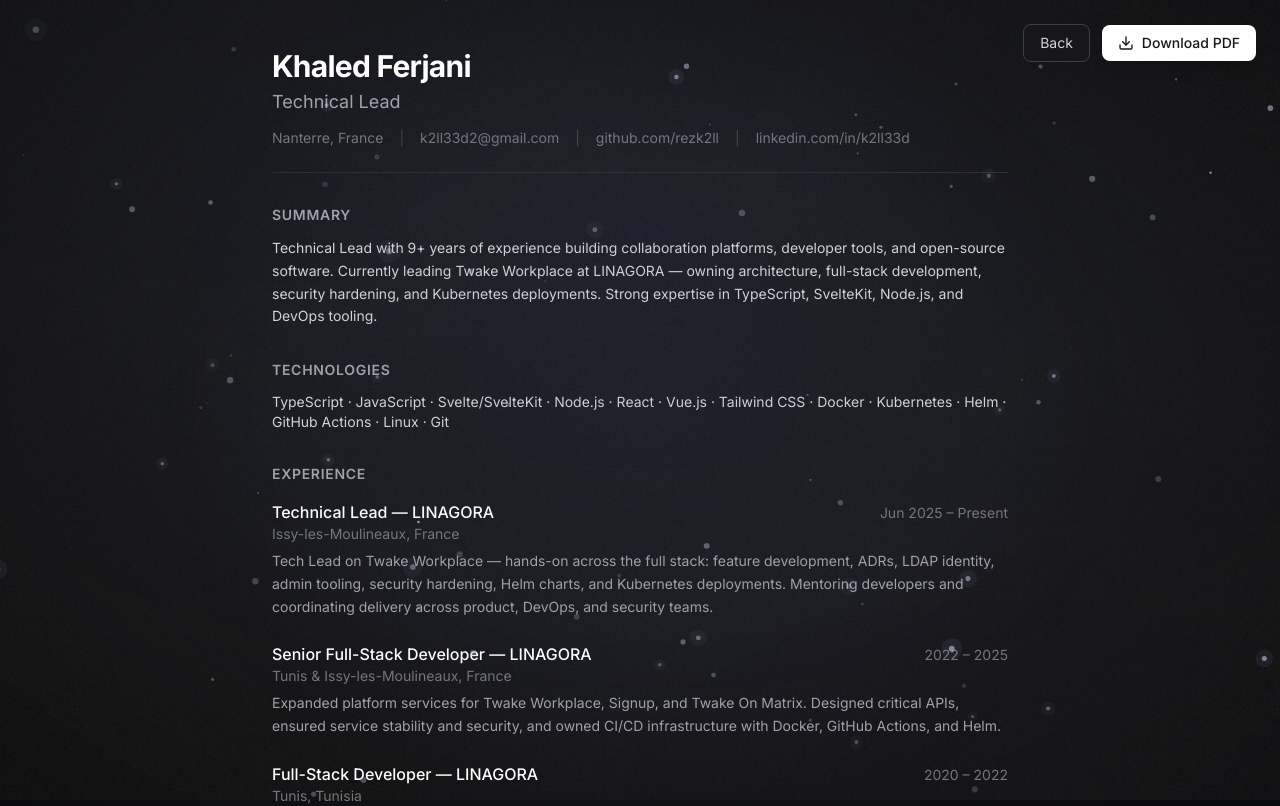
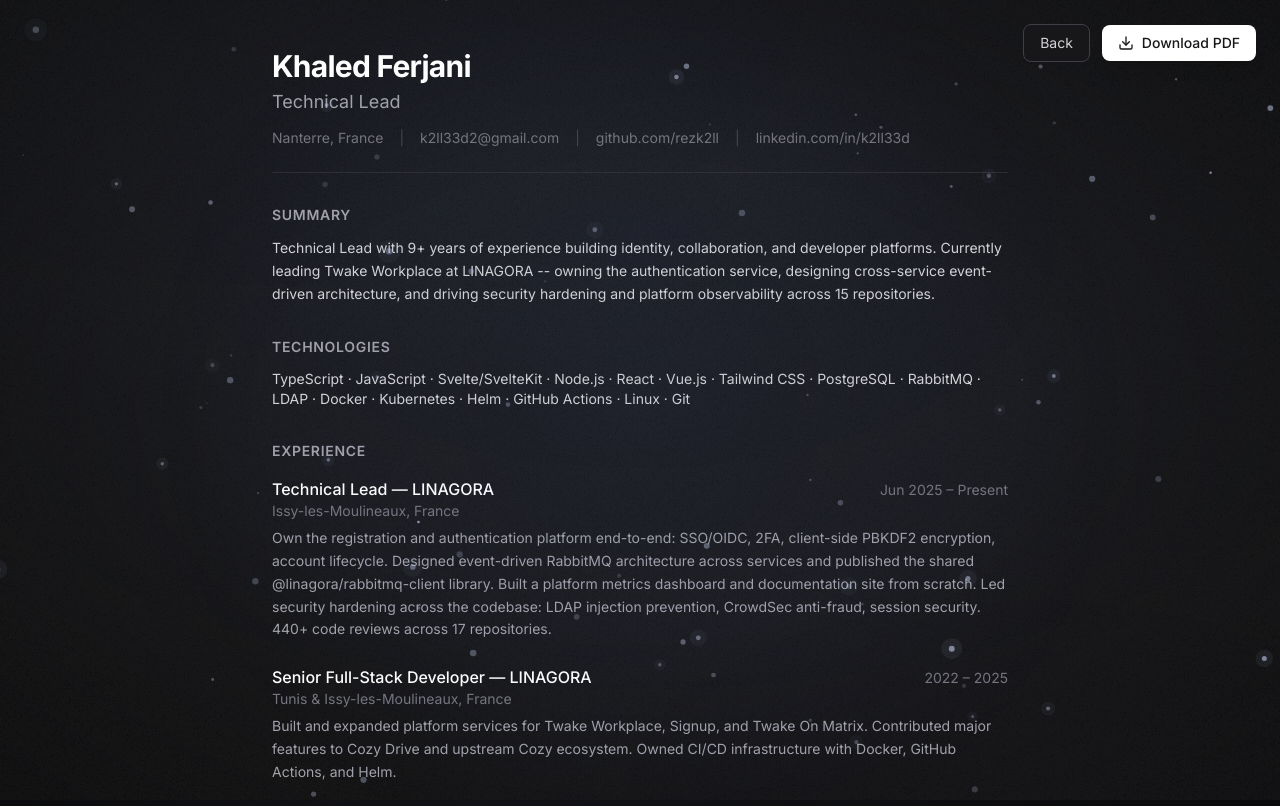
Before and after one commit to rezk2ll/rezk2ll.github.io, a SvelteKit app: page /resume in a window 1280 px wide. Shown: the top 806 px of the page. Built offline with nearby package versions, Linux system fonts and the light colour scheme.

Commit message:
update resume with 2025-2026 accomplishments
Rewrite Tech Lead and Senior role descriptions with concrete
deliverables. Add PostgreSQL, RabbitMQ, and LDAP to tech stack.

```diff
--- a/src/routes/+page.svelte
+++ b/src/routes/+page.svelte
@@ -61,6 +61,8 @@
 		{ name: 'React', slug: 'react', color: '61DAFB' },
 		{ name: 'Vue.js', slug: 'vuedotjs', color: '4FC08D' },
 		{ name: 'Tailwind CSS', slug: 'tailwindcss', color: '06B6D4' },
+		{ name: 'PostgreSQL', slug: 'postgresql', color: '4169E1' },
+		{ name: 'RabbitMQ', slug: 'rabbitmq', color: 'FF6600' },
 		{ name: 'Docker', slug: 'docker', color: '2496ED' },
 		{ name: 'Kubernetes', slug: 'kubernetes', color: '326CE5' },
 		{ name: 'GitHub Actions', slug: 'githubactions', color: '2088FF' },
@@ -104,7 +106,7 @@
 			location: 'Issy-les-Moulineaux, France',
 			period: 'Jun 2025 – Present',
 			description:
-				'Tech Lead on Twake Workplace — hands-on across the full stack: feature development, ADRs, LDAP identity, admin tooling, security hardening, Helm charts, and Kubernetes deployments. Mentoring developers and coordinating delivery across product, DevOps, and security teams.'
+				'Own the registration and authentication platform end-to-end: SSO/OIDC, 2FA, client-side PBKDF2 encryption, account lifecycle. Designed event-driven RabbitMQ architecture across services and published the shared @linagora/rabbitmq-client library. Built a platform metrics dashboard and documentation site from scratch. Led security hardening across the codebase: LDAP injection prevention, CrowdSec anti-fraud, session security. 440+ code reviews across 17 repositories.'
 		},
 		{
 			title: 'Senior Full-Stack Developer',
@@ -112,7 +114,7 @@
 			location: 'Tunis & Issy-les-Moulineaux, France',
 			period: '2022 – 2025',
 			description:
-				'Expanded platform services for Twake Workplace, Signup, and Twake On Matrix. Designed critical APIs, ensured service stability and security, and owned CI/CD infrastructure with Docker, GitHub Actions, and Helm.'
+				'Built and expanded platform services for Twake Workplace, Signup, and Twake On Matrix. Contributed major features to Cozy Drive and upstream Cozy ecosystem. Owned CI/CD infrastructure with Docker, GitHub Actions, and Helm.'
 		},
 		{
 			title: 'Full-Stack Developer',
@@ -189,9 +191,9 @@
 
 			<!-- Bio -->
 			<p class="mt-16 text-sm leading-relaxed text-zinc-400">
-				I build collaboration platforms and developer tools. Tech Lead on Twake Workplace —
-				involved in everything from architecture and development to deployment, Helm charts, and
-				Kubernetes. I also ship open-source projects on the side.
+				I build identity, collaboration, and developer platforms. Tech Lead on Twake Workplace --
+				owning the authentication service, designing cross-service event-driven architecture,
+				and driving security hardening and platform observability. I also ship open-source projects on the side.
 			</p>
 
 			<!-- Links -->
--- a/src/routes/resume/+page.svelte
+++ b/src/routes/resume/+page.svelte
@@ -1,7 +1,8 @@
 <script lang="ts">
 	const technologies = [
 		'TypeScript', 'JavaScript', 'Svelte/SvelteKit', 'Node.js', 'React', 'Vue.js',
-		'Tailwind CSS', 'Docker', 'Kubernetes', 'Helm', 'GitHub Actions', 'Linux', 'Git'
+		'Tailwind CSS', 'PostgreSQL', 'RabbitMQ', 'LDAP', 'Docker', 'Kubernetes', 'Helm',
+		'GitHub Actions', 'Linux', 'Git'
 	];
 
 	const projects = [
@@ -37,14 +38,14 @@
 			company: 'LINAGORA',
 			location: 'Issy-les-Moulineaux, France',
 			period: 'Jun 2025 – Present',
-			description: 'Tech Lead on Twake Workplace — hands-on across the full stack: feature development, ADRs, LDAP identity, admin tooling, security hardening, Helm charts, and Kubernetes deployments. Mentoring developers and coordinating delivery across product, DevOps, and security teams.'
+			description: 'Own the registration and authentication platform end-to-end: SSO/OIDC, 2FA, client-side PBKDF2 encryption, account lifecycle. Designed event-driven RabbitMQ architecture across services and published the shared @linagora/rabbitmq-client library. Built a platform metrics dashboard and documentation site from scratch. Led security hardening across the codebase: LDAP injection prevention, CrowdSec anti-fraud, session security. 440+ code reviews across 17 repositories.'
 		},
 		{
 			title: 'Senior Full-Stack Developer',
 			company: 'LINAGORA',
 			location: 'Tunis & Issy-les-Moulineaux, France',
 			period: '2022 – 2025',
-			description: 'Expanded platform services for Twake Workplace, Signup, and Twake On Matrix. Designed critical APIs, ensured service stability and security, and owned CI/CD infrastructure with Docker, GitHub Actions, and Helm.'
+			description: 'Built and expanded platform services for Twake Workplace, Signup, and Twake On Matrix. Contributed major features to Cozy Drive and upstream Cozy ecosystem. Owned CI/CD infrastructure with Docker, GitHub Actions, and Helm.'
 		},
 		{
 			title: 'Full-Stack Developer',
@@ -109,9 +110,9 @@
 	<section class="mb-8">
 		<h2 class="mb-3 text-sm font-semibold uppercase tracking-wider text-zinc-400 print:text-zinc-500">Summary</h2>
 		<p class="text-sm leading-relaxed text-zinc-300 print:text-zinc-700">
-			Technical Lead with 9+ years of experience building collaboration platforms, developer tools, and open-source software.
-			Currently leading Twake Workplace at LINAGORA — owning architecture, full-stack development, security hardening,
-			and Kubernetes deployments. Strong expertise in TypeScript, SvelteKit, Node.js, and DevOps tooling.
+			Technical Lead with 9+ years of experience building identity, collaboration, and developer platforms.
+			Currently leading Twake Workplace at LINAGORA -- owning the authentication service, designing cross-service
+			event-driven architecture, and driving security hardening and platform observability across 15 repositories.
 		</p>
 	</section>
 
```
